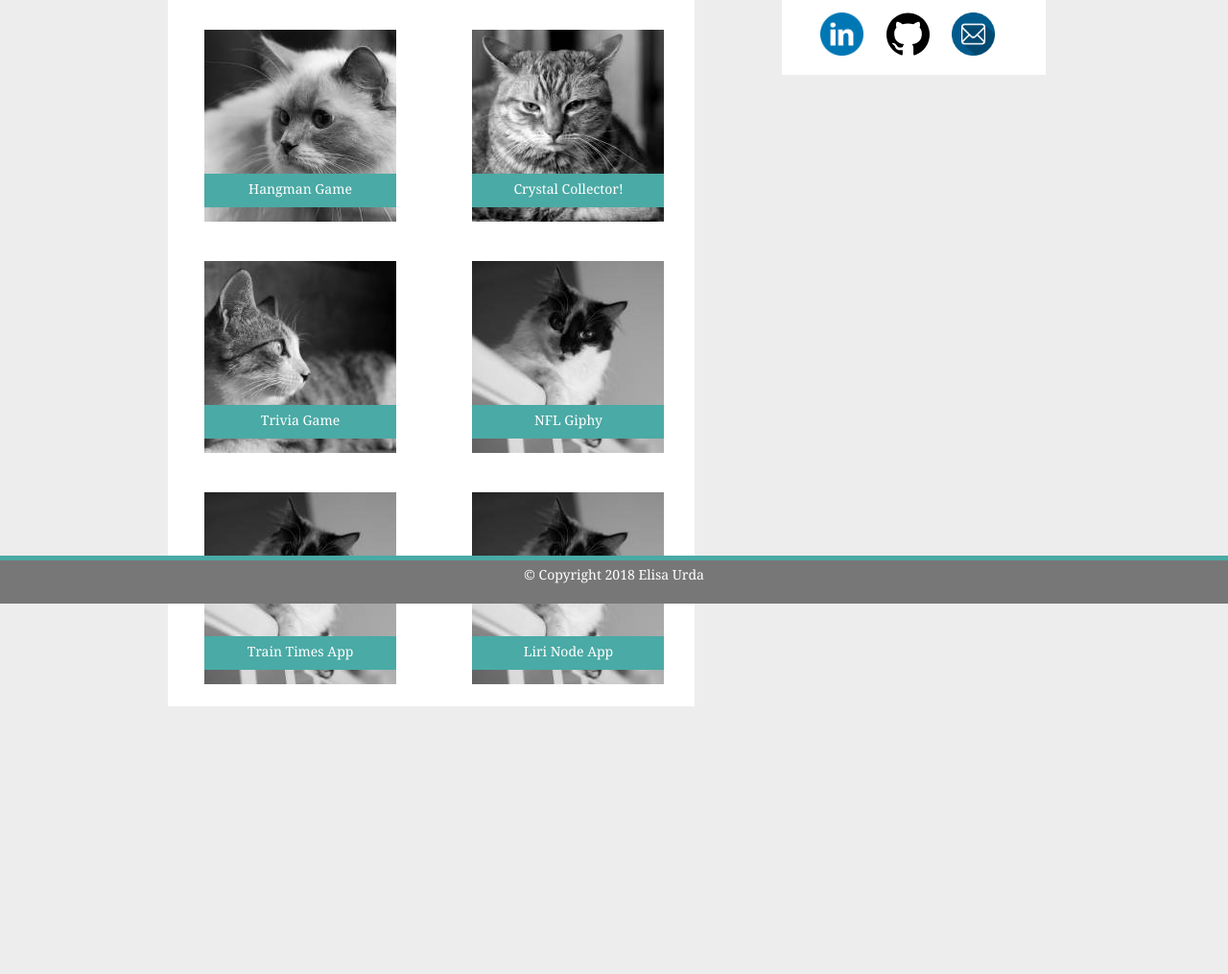
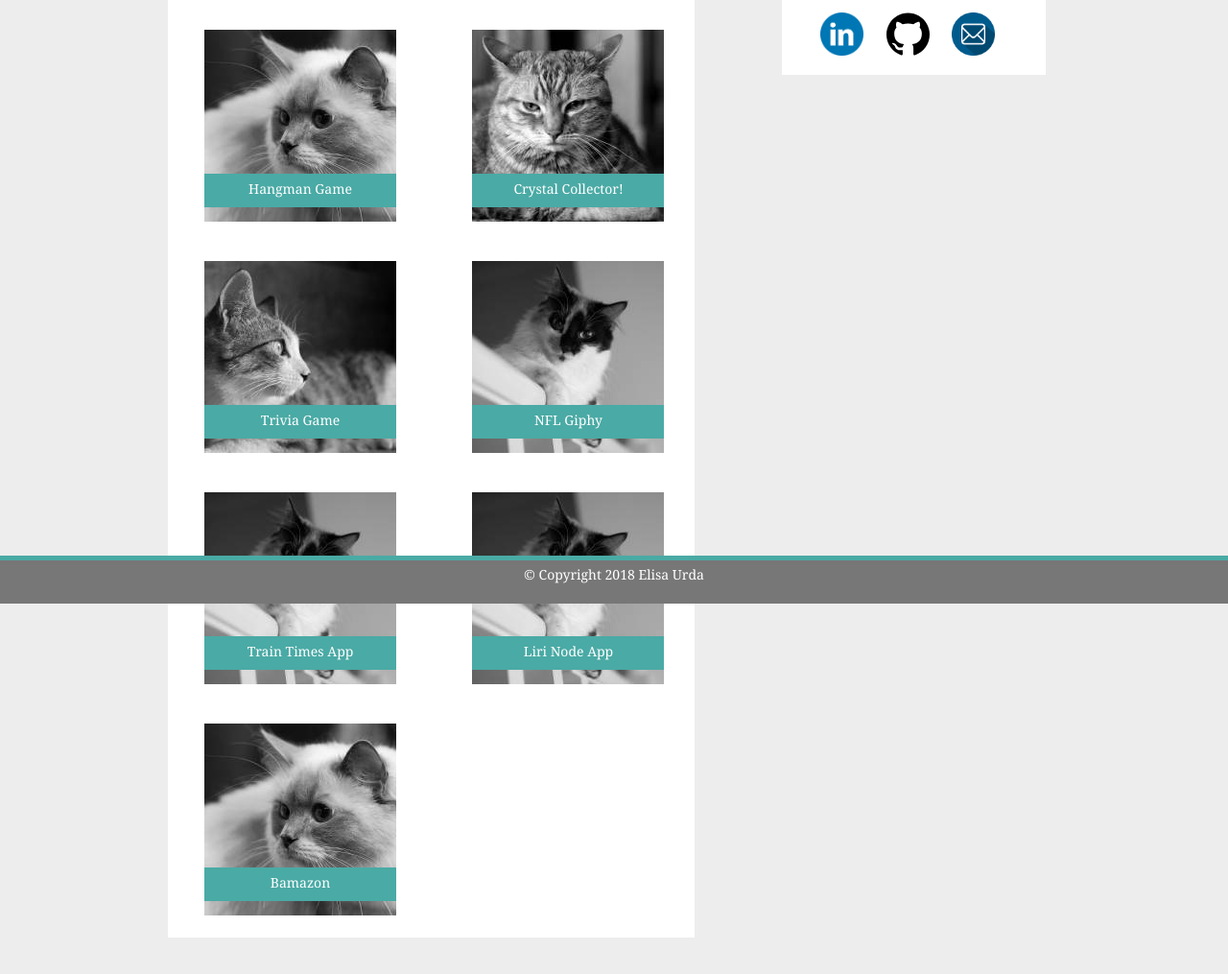
Before and after one commit to elisasara/Bootstrap-Portfolio, a plain HTML site: page portfolio.html in a window 1280 px wide. Shown: the part 171-1186 px from the top of the page at 96% size. Before the commit the page ends 982 px from the top, so only its background shows below. Drawn offline with nearby package versions, Linux system fonts and the light colour scheme.

Commit message:
updated portfolio page

```diff
--- a/portfolio.html
+++ b/portfolio.html
@@ -112,6 +112,17 @@
                                         </a>
                                     </div>
                                 </div>
+                                <div class="col-md-6">
+                                    <div class="portfolioimage">
+                                        <a href="https://github.com/elisasara/bamazon" target="_blank">
+                                            <img src="assets/images/portfolio1.jpg" alt="bamazon">
+                                            <div class="portfolioname">
+                                                <p>Bamazon</p>
+                                            </div>
+                                        </a>
+                                    </div>
+                                </div>
+
                             </div>
                         </div>
                     </div>
```
